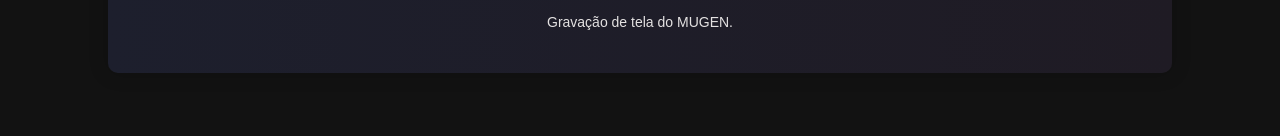
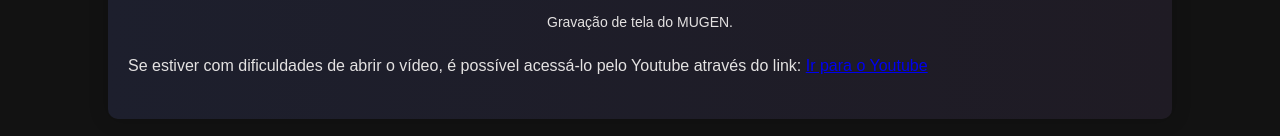
Before and after one commit to GuilhermeAlvesTeixeira/ciclo-de-caminhada, a plain HTML site: page index.html in a window 1280 px wide. Shown: the part 10112-10248 px from the top of the page. Before the commit the page ends 10205 px from the top, so only its background shows below. Drawn offline with Linux system fonts and the light colour scheme.

Commit message:
add Youtube Link to index.html

```diff
--- a/index.html
+++ b/index.html
@@ -384,6 +384,9 @@
 		<p style="font-size: 14px; text-align: center" >
 			Gravação de tela do MUGEN.
 		</p>
+	<p>
+		Se estiver com dificuldades de abrir o vídeo, é possível acessá-lo pelo Youtube através do link: <a href="https://www.youtube.com/watch?v=DjxT-6cSzpY">Ir para o Youtube</a>
+	</p>
     </div>
 </body>
 </html>
```
